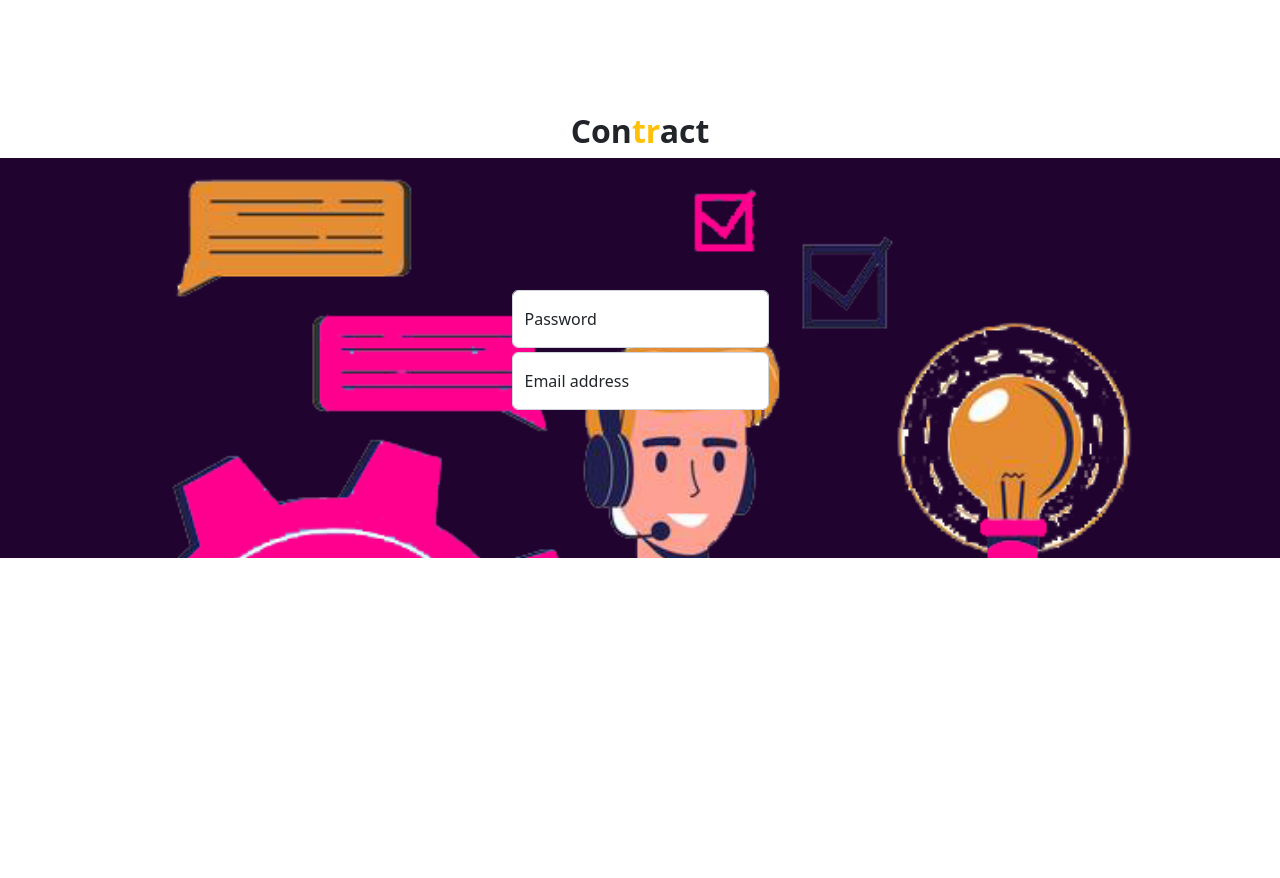
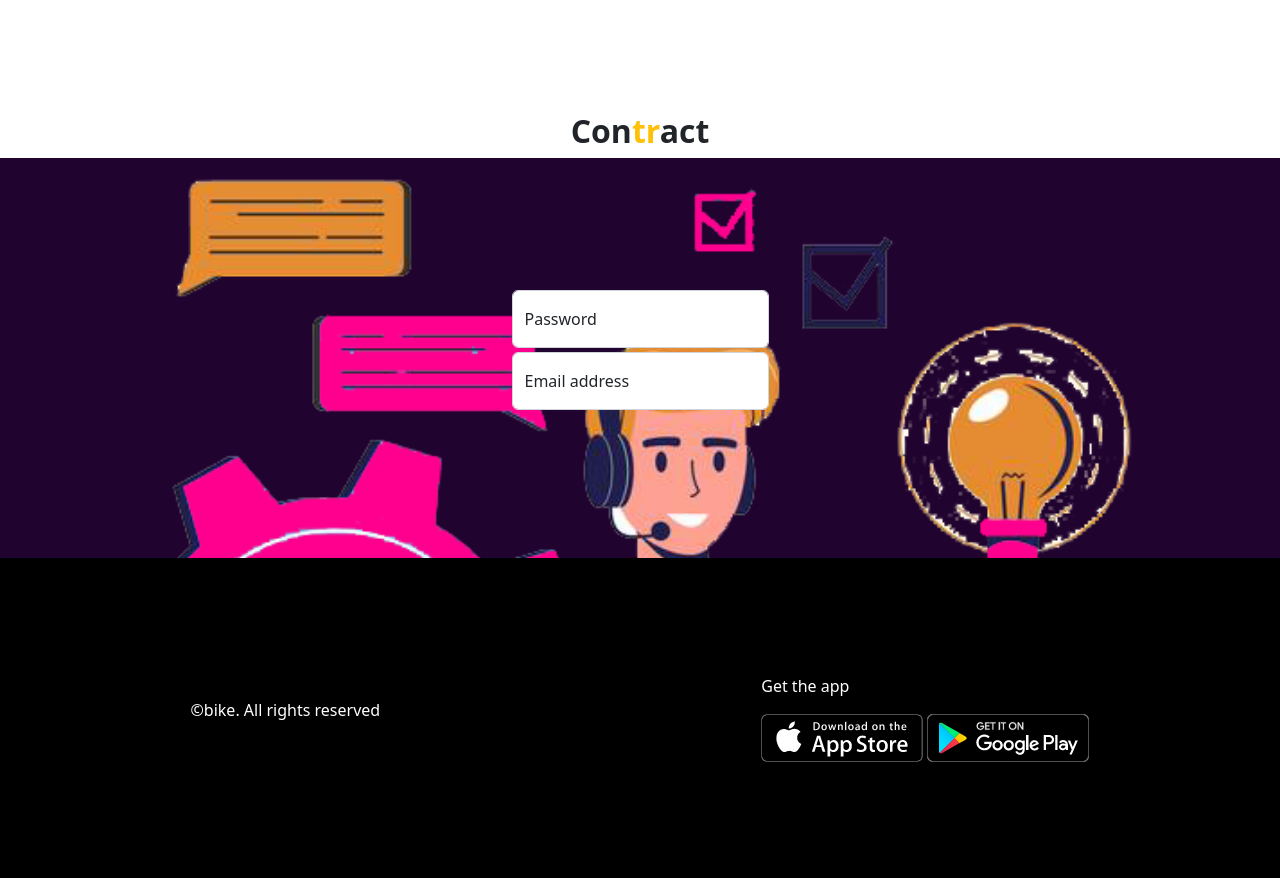
Before and after one commit to songramshrabonm1/app-landing-page, a plain HTML site: page index.html in a window 1280 px wide. Shown: the part 2048-2926 px from the top of the page. Before the commit the page ends 2606 px from the top, so only its background shows below. Drawn offline with nearby package versions, Linux system fonts and the light colour scheme.

Commit message:
footer-added

```diff
--- a/index.html
+++ b/index.html
@@ -181,6 +181,16 @@
         </section>
         <!-- ...................Form section End.................. -->
       </main>
+      <footer>
+        <div class="footer d-flex justify-content-around align-items-center">
+          <p class="text-white">&copy;bike. All rights reserved</p>
+          <div class="app">
+            <p class="text-white">Get the app</p>
+            <img class="img-fluid" src="./images/app-store.png" alt="">
+            <img class="img-fluid" src="./images/google-play.png" alt="">
+          </div>
+        </div>
+      </footer>
 
 
     <!-- javascript cdn link add -->
--- a/style.css
+++ b/style.css
@@ -45,3 +45,16 @@
 
     background-color: #21032f;
 }
+
+.footer{
+    background-color: black;
+    height: 40vh;
+
+}
+.app>img{
+    cursor: pointer;
+    transition: transform 3s ease-in-out;
+}
+.app>img:hover{
+    transform: scale(1.05);
+}
```
Also changed, not shown: images/app-store.png (added), images/google-play.png (added).
